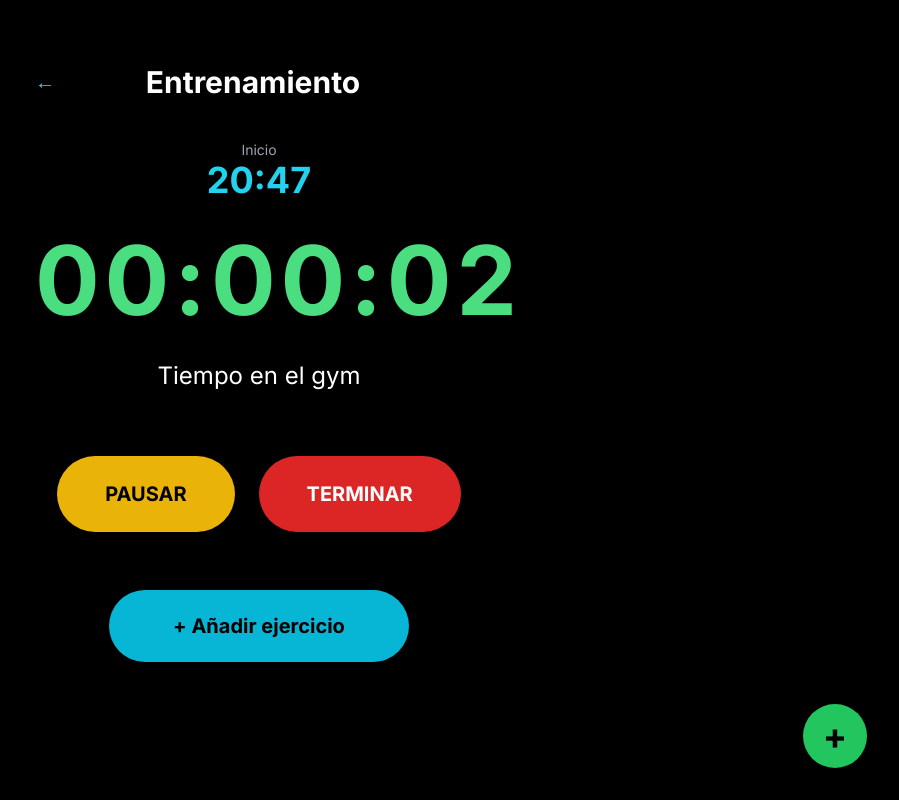
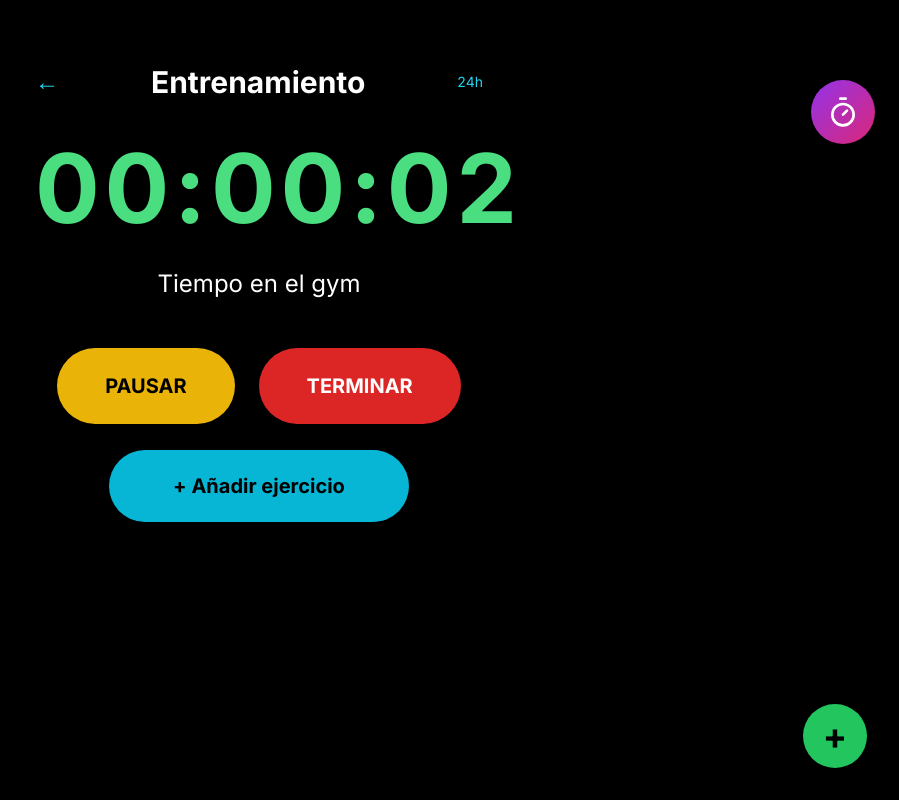
Before and after one commit to hanivanser/FitKeeperAI-Plus, a Next.js app: page /dashboard/workout in a window 1280 px wide. Both pictures are taken after a click on the button "INICIAR ENTRENAMIENTO". Shown: the whole page, without its empty margins (381-1280 px from the left). Built offline with nearby package versions, Linux system fonts and the light colour scheme; no server answers.

Commit message:
feat: 3 timers independientes + hora local + modal descanso

```diff
--- a/src/app/dashboard/workout/page.tsx
+++ b/src/app/dashboard/workout/page.tsx
@@ -3,29 +3,50 @@
 import { createClient } from "@/utils/supabase/client";
 import { useState, useEffect, useRef } from "react";
 import Link from "next/link";
+import { Timer, Clock } from "lucide-react";
 
 export default function WorkoutPage() {
-  const [isRunning, setIsRunning] = useState(false);
-  const [isPaused, setIsPaused] = useState(false);
-  const [elapsedSeconds, setElapsedSeconds] = useState(0);
-  const [startTime, setStartTime] = useState<Date | null>(null);
-  const intervalRef = useRef<NodeJS.Timeout | null>(null);
+  // ===== TIMER PRINCIPAL DEL GYM =====
+  const [gymRunning, setGymRunning] = useState(false);
+  const [gymPaused, setGymPaused] = useState(false);
+  const [gymSeconds, setGymSeconds] = useState(0);
+  const gymInterval = useRef<NodeJS.Timeout | null>(null);
+
+  // ===== HORA DE ENTRADA (LOCAL) =====
+  const [entryTime, setEntryTime] = useState<string | null>(null);
+  const [use24h, setUse24h] = useState(true); // cambia a false para 12h
+
+  // ===== TIMER DE DESCANSO (modal) =====
+  const [showRestTimer, setShowRestTimer] = useState(false);
+  const [restSeconds, setRestSeconds] = useState(0);
+  const [restRunning, setRestRunning] = useState(false);
+  const restInterval = useRef<NodeJS.Timeout | null>(null);
+
   const supabase = createClient();
 
-  // Timer manual controlado por ti
+  // Timer gym
   useEffect(() => {
-    if (isRunning && !isPaused) {
-      intervalRef.current = setInterval(() => {
-        setElapsedSeconds(prev => prev + 1);
-      }, 1000);
+    if (gymRunning && !gymPaused) {
+      gymInterval.current = setInterval(() => setGymSeconds(s => s + 1), 1000);
     } else {
-      if (intervalRef.current) clearInterval(intervalRef.current);
+      if (gymInterval.current) clearInterval(gymInterval.current);
     }
+    return () => {
+      if (gymInterval.current) clearInterval(gymInterval.current);
+    };
+  }, [gymRunning, gymPaused]);
 
+  // Timer descanso
+  useEffect(() => {
+    if (restRunning) {
+      restInterval.current = setInterval(() => setRestSeconds(s => s + 1), 1000);
+    } else {
+      if (restInterval.current) clearInterval(restInterval.current);
+    }
     return () => {
-      if (intervalRef.current) clearInterval(intervalRef.current);
+      if (restInterval.current) clearInterval(restInterval.current);
     };
-  }, [isRunning, isPaused]);
+  }, [restRunning]);
 
   const formatTime = (seconds: number) => {
     const h = Math.floor(seconds / 3600);
@@ -36,115 +57,114 @@ export default function WorkoutPage() {
       .padStart(2, "0")}:${s.toString().padStart(2, "0")}`;
   };
 
-  const formatHour = () => {
-    return new Date().toLocaleTimeString("es-ES", {
-      hour: "2-digit",
+  const formatLocalTime = () => {
+    const now = new Date();
+    if (use24h) {
+      return now.toLocaleTimeString("es-ES", { hour: "2-digit", minute: "2-digit" });
+    } else {
+      return now.toLocaleTimeString("es-ES", {
+        hour: "numeric",
         minute: "2-digit",
+        hour12: true,
       });
+    }
   };
 
-  const handleStart = async () => {
-    const now = new Date();
-    setStartTime(now);
-    setIsRunning(true);
-    setIsPaused(false);
-    setElapsedSeconds(0);
-
-    await supabase.from("workouts").insert({
-      start_time: now.toISOString(),
-      status: "active",
-    });
+  const handleGymStart = () => {
+    setGymRunning(true);
+    setGymPaused(false);
+    setGymSeconds(0);
   };
 
-  const handlePause = () => {
-    setIsPaused(true);
+  const handleGymPause = () => setGymPaused(true);
+  const handleGymResume = () => setGymPaused(false);
+
+  const handleGymStop = async () => {
+    if (gymSeconds === 0) return;
+
+    const endTime = new Date();
+    await supabase.from("workouts").insert({
+      start_time: new Date(Date.now() - gymSeconds * 1000).toISOString(),
+      end_time: endTime.toISOString(),
+      duration_seconds: gymSeconds,
+      status: "completed",
+    });
+
+    setGymRunning(false);
+    setGymPaused(false);
+    setGymSeconds(0);
   };
 
-  const handleResume = () => {
-    setIsPaused(false);
-  };
-
-  const handleStop = async () => {
-    if (!startTime || elapsedSeconds === 0) return;
-
-    const endTime = new Date();
-    const totalSeconds = elapsedSeconds;
-
-    const { data: activeWorkout } = await supabase
-      .from("workouts")
-      .select("id")
-      .eq("status", "active")
-      .order("created_at", { ascending: false })
-      .limit(1)
-      .single();
-
-    if (activeWorkout) {
-      await supabase
-        .from("workouts")
-        .update({
-          end_time: endTime.toISOString(),
-          duration_seconds: totalSeconds,
-          status: "completed",
-        })
-        .eq("id", activeWorkout.id);
-    }
-
-    setIsRunning(false);
-    setIsPaused(false);
-    setElapsedSeconds(0);
-    setStartTime(null);
+  const handleSetEntryTime = () => {
+    setEntryTime(formatLocalTime());
   };
 
   return (
-    <div className="min-h-screen bg-black text-white p-6">
+    <div className="min-h-screen bg-black text-white p-6 relative">
       <div className="max-w-md mx-auto pt-10">
+
+        {/* HEADER */}
         <div className="flex justify-between items-center mb-10">
-          <Link href="/dashboard" className="text-cyan-400 text-xl">
-            ←
-          </Link>
+          <Link href="/dashboard" className="text-cyan-400 text-2xl">←</Link>
           <h1 className="text-3xl font-bold">Entrenamiento</h1>
-          <div className="w-8" />
+          <button
+            onClick={() => setUse24h(!use24h)}
+            className="text-cyan-400 text-sm"
+          >
+            {use24h ? "24h" : "12h"}
+          </button>
         </div>
 
-        {!isRunning ? (
-          // PANTALLA INICIO
+        {/* SIN ENTRENAMIENTO */}
+        {!gymRunning && !entryTime && (
           <div className="text-center py-20">
             <div className="text-9xl mb-10 opacity-20">Z Z Z</div>
             <p className="text-3xl text-gray-500 mb-16">Empty Day</p>
             <button
-              onClick={handleStart}
-              className="bg-green-500 hover:bg-green-400 text-black text-2xl font-bold py-8 px-16 rounded-full shadow-2xl"
+              onClick={handleGymStart}
+              className="bg-green-500 hover:bg-green-400 text-black text-2xl font-bold py-8 px-16 rounded-full shadow-2xl mb-6"
             >
               INICIAR ENTRENAMIENTO
             </button>
+            <br />
+            <button
+              onClick={handleSetEntryTime}
+              className="bg-cyan-600 hover:bg-cyan-500 text-white text-xl py-4 px-10 rounded-full"
+            >
+              Fijar hora de entrada
+            </button>
           </div>
-        ) : (
-          // ENTRENAMIENTO ACTIVO
+        )}
+
+        {/* ENTRENAMIENTO ACTIVO */}
+        {gymRunning && (
           <div className="text-center">
+            {/* HORA DE ENTRADA */}
+            {entryTime && (
               <div className="mb-8">
-              <p className="text-gray-400 text-sm">Inicio</p>
-              <p className="text-4xl font-bold text-cyan-400">
-                {startTime && formatHour()}
-              </p>
+                <p className="text-gray-400 text-sm">Entrada al gym</p>
+                <p className="text-5xl font-bold text-cyan-400">{entryTime}</p>
               </div>
+            )}
 
+            {/* TIMER PRINCIPAL */}
             <div className="text-8xl font-bold mb-8 text-green-400 tracking-wider">
-              {formatTime(elapsedSeconds)}
+              {formatTime(gymSeconds)}
             </div>
+            <p className="text-2xl mb-12">Tiempo en el gym</p>
 
-            <p className="text-2xl mb-16">Tiempo en el gym</p>
-
-            <div className="flex justify-center gap-6 mb-20">
-              {!isPaused ? (
+            {/* CONTROLES */}
+            <div className="flex justify-center gap-6 mb-12">
+              {!gymPaused ? (
                 <button
-                  onClick={handlePause}
+                  onClick={handleGymPause}
                   className="bg-yellow-500 hover:bg-yellow-400 text-black font-bold text-xl py-6 px-12 rounded-full"
                 >
                   PAUSAR
                 </button>
               ) : (
                 <button
-                  onClick={handleResume}
+                  onClick={handleGymResume}
                   className="bg-green-500 hover:bg-green-400 text-black font-bold text-xl py-6 px-12 rounded-full"
                 >
                   REANUDAR
@@ -152,7 +172,7 @@ export default function WorkoutPage() {
               )}
 
               <button
-                onClick={handleStop}
+                onClick={handleGymStop}
                 className="bg-red-600 hover:bg-red-500 text-white font-bold text-xl py-6 px-12 rounded-full"
               >
                 TERMINAR
@@ -168,10 +188,72 @@ export default function WorkoutPage() {
           </div>
         )}
 
-        {isRunning && (
+        {/* ICONO CRONÓMETRO DESCANSO */}
+        <button
+          onClick={() => setShowRestTimer(true)}
+          className="fixed top-20 right-6 bg-gradient-to-br from-purple-600 to-pink-600 p-4 rounded-full shadow-2xl z-50"
+        >
+          <Timer size={32} />
+        </button>
+
+        {/* MODAL TIMER DESCANSO */}
+        {showRestTimer && (
+          <div className="fixed inset-0 bg-black/90 flex items-center justify-center z-50">
+            <div className="bg-gray-900 rounded-3xl p-10 max-w-sm w-full border border-purple-600">
+              <div className="flex justify-between items-center mb-8">
+                <h2 className="text-3xl font-bold text-purple-400">Descanso</h2>
+                <button
+                  onClick={() => {
+                    setShowRestTimer(false);
+                    setRestRunning(false);
+                    setRestSeconds(0);
+                  }}
+                  className="text-4xl"
+                >
+                  ×
+                </button>
+              </div>
+
+              <div className="text-7xl font-bold text-pink-400 text-center mb-10">
+                {formatTime(restSeconds)}
+              </div>
+
+              <div className="flex justify-center gap-4">
+                {!restRunning ? (
+                  <button
+                    onClick={() => setRestRunning(true)}
+                    className="bg-green-500 hover:bg-green-400 text-black font-bold text-xl py-5 px-10 rounded-full"
+                  >
+                    INICIAR
+                  </button>
+                ) : (
+                  <button
+                    onClick={() => setRestRunning(false)}
+                    className="bg-yellow-500 hover:bg-yellow-400 text-black font-bold text-xl py-5 px-10 rounded-full"
+                  >
+                    PAUSAR
+                  </button>
+                )}
+
+                <button
+                  onClick={() => {
+                    setRestSeconds(0);
+                    setRestRunning(false);
+                  }}
+                  className="bg-gray-700 hover:bg-gray-600 text-white font-bold text-xl py-5 px-8 rounded-full"
+                >
+                  RESET
+                </button>
+              </div>
+            </div>
+          </div>
+        )}
+
+        {/* BOTÓN + FLOTANTE */}
+        {gymRunning && (
           <Link
             href="/dashboard/exercises"
-            className="fixed bottom-8 right-8 bg-green-500 text-black text-4xl font-bold w-16 h-16 rounded-full flex items-center justify-center shadow-2xl z-50"
+            className="fixed bottom-8 right-8 bg-green-500 text-black text-4xl font-bold w-16 h-16 rounded-full flex items-center justify-center shadow-2xl z-40"
           >
             +
           </Link>
```
Lines whose indentation alone changed are shown as unchanged.
